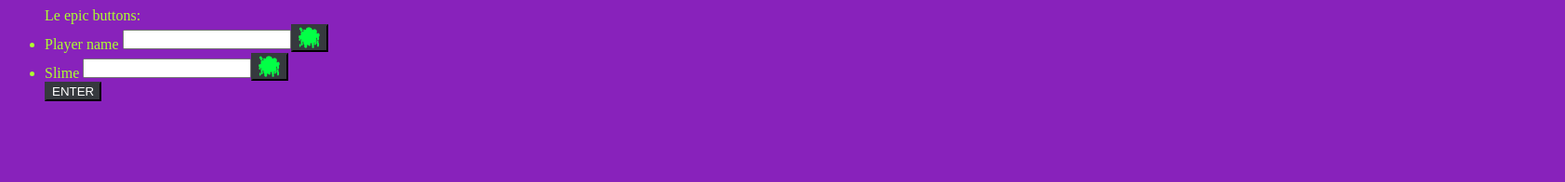
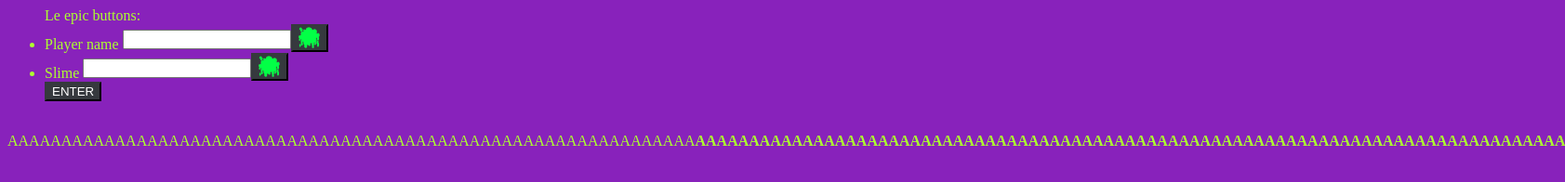
Before and after one commit to EbolaSpreadn247/repo-depo, a plain HTML site: page index.html in a window 1280 px wide. Both pictures are taken after a click on the button "ENTER". Shown: the whole page at 93% size, 1683 px wide, since content can reach past the window. Drawn offline with Linux system fonts and the light colour scheme.

Commit message:
testing aspx connection
Wanna see if github pages hosting gives me easy to find urls to use GET on in order to bypass my CORS errors. Please work! can't test it till i commit :((

```diff
--- a/index.html
+++ b/index.html
@@ -10,7 +10,8 @@
         <li>Slime <textarea id="textarea_slime" text="" columns="1" rows="1"></textarea><button onClick="Enter_slime();"><img id="img_slime" src="images/slime1.png"></img></button></li>
     <button onClick ="Enter_Enter();"><span style="color: white">ENTER</span></button>
     </ul>
-
+    <br>
+    <div id="demo"></div>
     <script>
         setInterval(check_marks, 1000);
     </script>
--- a/script.js
+++ b/script.js
@@ -1,5 +1,5 @@
-var textarea_ids = ["player_name","slime"]
-;function check_marks(){
+var textarea_ids = ["player_name","slime"];
+function check_marks(){
     for(var i = 0; i < textarea_ids.length; i++){
         let textarea = document.getElementById("textarea_"+ textarea_ids[i]);
         if(textarea.value != ""){
@@ -11,3 +11,14 @@ var textarea_ids = ["player_name","slime"]
         }
     }
 }
+
+function Enter_Enter(){
+    var xhttp = new XMLHttpRequest();
+    xhttp.onreadystatechange = function() {
+        if (this.readyState == 4 && this.status == 200){
+            document.getElementById("demo").innerHTML = this.responseText;
+        }
+    };
+    xhttp.open("GET", "https://ebolaspreadn247.github.io/repo-depo/ajax_info.txt", true);
+    xhttp.send();
+}
```
Also changed, not shown: ajax_info.txt (added).
